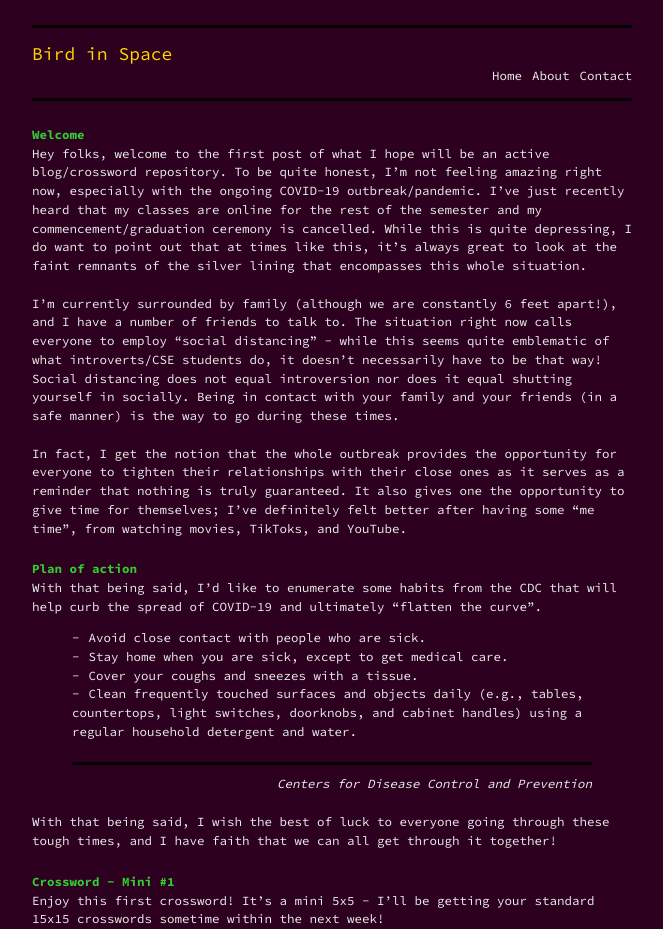
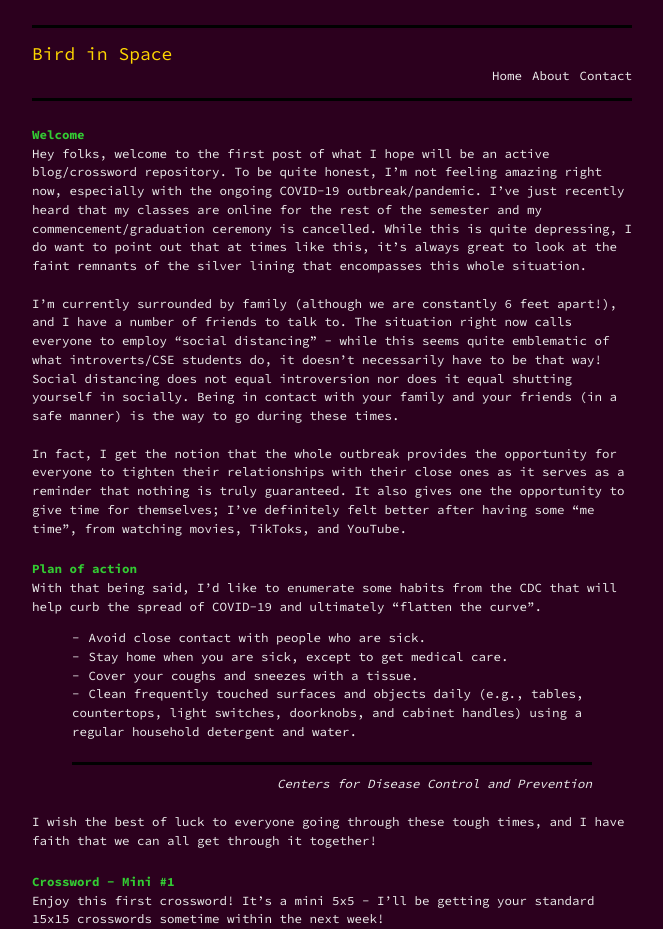
Before and after one commit to briankal99/birdinspace, a Jekyll site: the page built from _posts/2020-03-06-current-state-of-affairs.markdown, in a window 1280 px wide. Shown: the top 929 px of the page, without its empty margins (308-971 px from the left). Built offline with Jekyll 4.4.1, drawn with Linux system fonts in a browser that asks for light colours; grey boxes are pictures that could not be loaded.

```diff
--- a/_posts/2020-03-06-current-state-of-affairs.markdown
+++ b/_posts/2020-03-06-current-state-of-affairs.markdown
@@ -25,7 +25,7 @@
     <footer><cite>Centers for Disease Control and Prevention</cite></footer>
 </blockquote>
 
-With that being said, I wish the best of luck to everyone going through these tough times, and I have faith that we can all get through it together!
+I wish the best of luck to everyone going through these tough times, and I have faith that we can all get through it together!
 
 # Crossword - Mini #1
 Enjoy this first crossword! It's a mini 5x5 - I'll be getting your standard 15x15 crosswords sometime within the next week!
```
